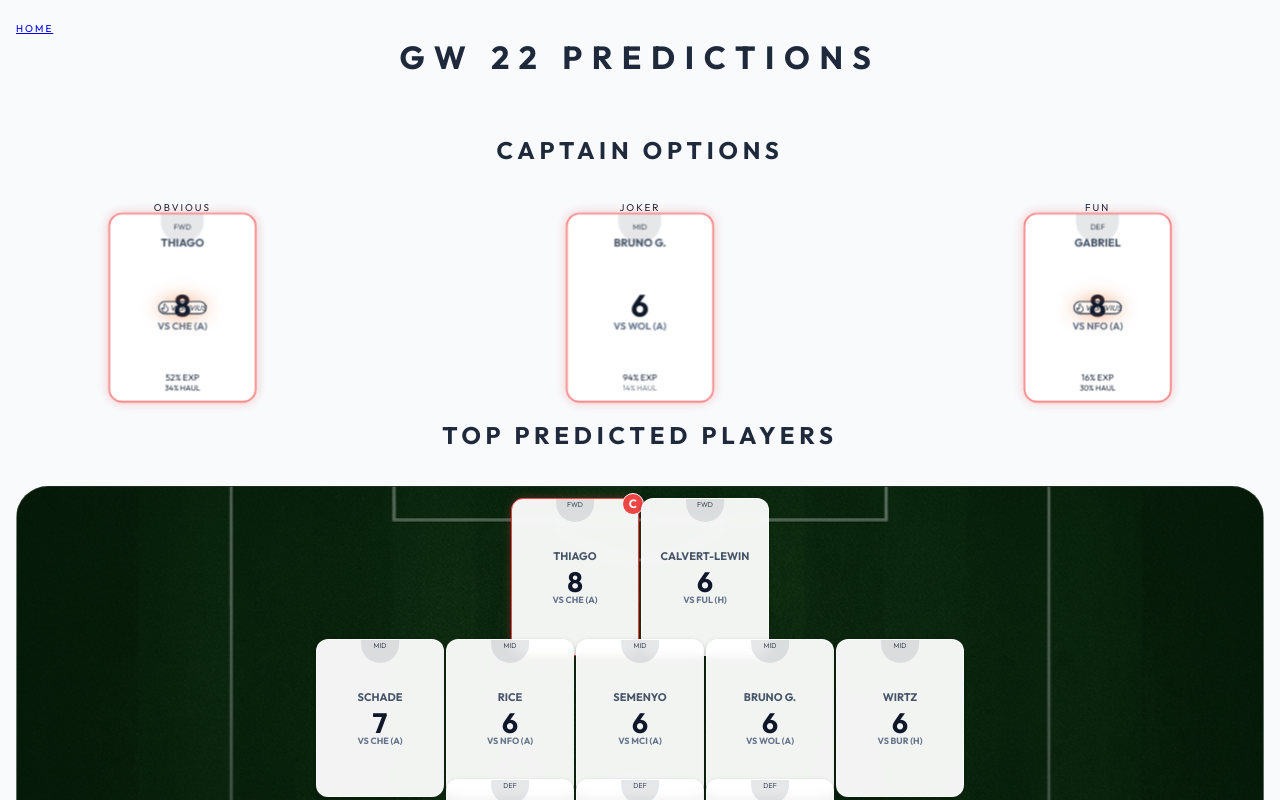
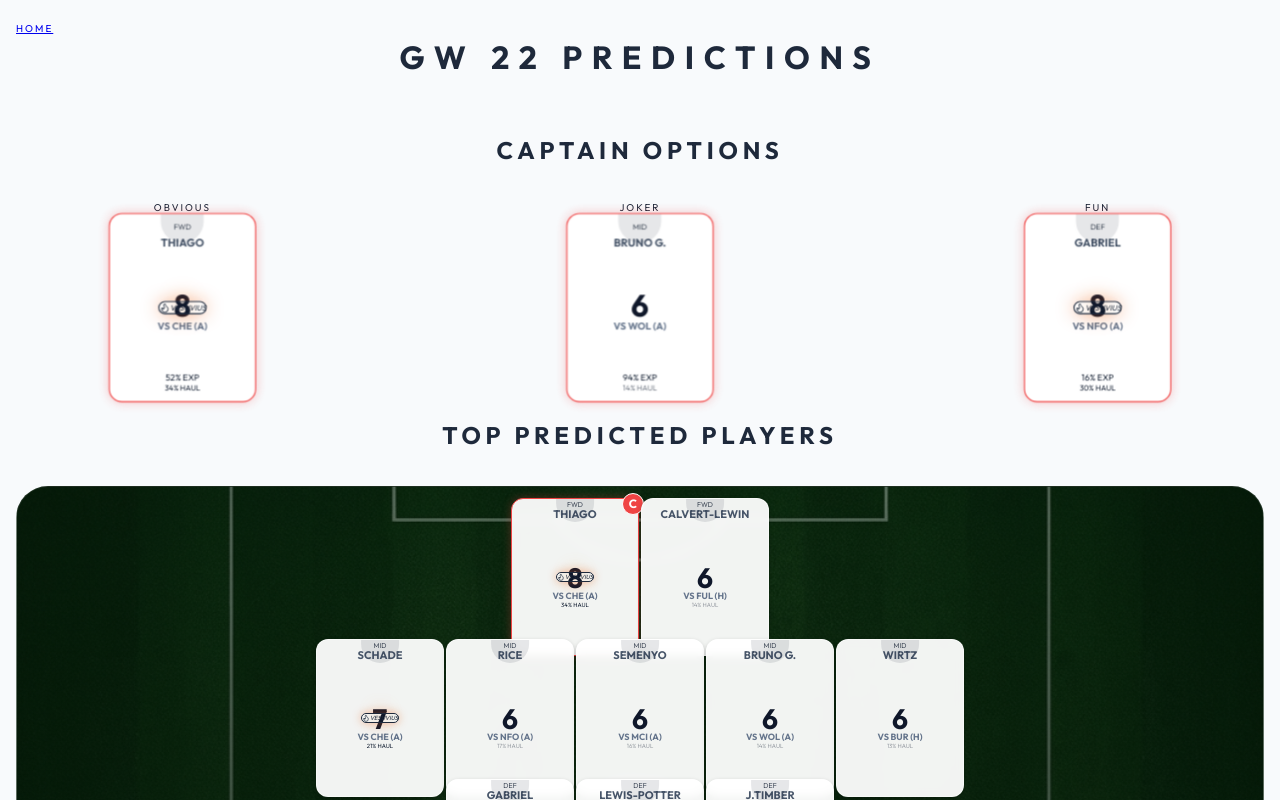
Before and after one commit to chriseyebagha/fantasy-premier-league, a Next.js app in the folder frontend/: page /fantasy/ in a window 1280 px wide. Shown: the top 800 px of the page. Built offline with nearby package versions, Linux system fonts and the light colour scheme.

Commit message:
feat(ui): integrate Vesuvius alerts and haul probability into pitch dashboard

```diff
--- a/frontend/src/components/PlayerDashboard.tsx
+++ b/frontend/src/components/PlayerDashboard.tsx
@@ -14,8 +14,16 @@ interface PlayerDashboardProps {
 import { formatFixture, getPositionText } from '../utils/fplUtils';
 
 const MiniPlayerCard = ({ player, isBench = false, isCaptain = false }: { player: any, isBench?: boolean, isCaptain?: boolean }) => (
-    <div className={`jersey-card ${isBench ? 'bench' : ''} ${isCaptain ? 'captain' : ''}`}>
+    <div className={`jersey-card relative ${isBench ? 'bench' : ''} ${isCaptain ? 'captain' : ''} ${player.haul_alert ? 'border-orange-500/50 shadow-[0_0_15px_rgba(234,88,12,0.15)]' : ''}`}>
         {isCaptain && <div className="captain-badge">C</div>}
+
+        {/* Vesuvius Pulse Badge */}
+        {player.haul_alert && (
+            <div className="absolute -top-1 -right-1 z-20 flex items-center gap-1 bg-gradient-to-r from-orange-600 to-red-600 rounded-full px-1.5 py-0.5 shadow-[0_0_10px_rgba(234,88,12,0.4)] animate-pulse border border-orange-400/30">
+                <svg xmlns="http://www.w3.org/2000/svg" width="8" height="8" viewBox="0 0 24 24" fill="none" stroke="currentColor" strokeWidth="2" strokeLinecap="round" strokeLinejoin="round" className="text-white fill-orange-200"><path d="M8.5 14.5A2.5 2.5 0 0 0 11 12c0-1.38-.5-2-1-3-1.072-2.143-.224-4.054 2-6 .5 2.5 2 4.9 4 6.5 2 1.6 3 3.5 3 5.5a7 7 0 1 1-14 0c0-1.153.433-2.294 1-3a2.5 2.5 0 0 0 2.5 2.5z" /></svg>
+                <span className="text-[6px] font-black italic tracking-tighter text-white">VESUVIUS</span>
+            </div>
+        )}
 
         <div className="absolute top-[2px] left-0 right-0 flex justify-center text-[7px] font-bold text-slate-400 opacity-80 leading-none z-10">
             {getPositionText(player.element_type || player.position)}
@@ -23,9 +31,18 @@ const MiniPlayerCard = ({ player, isBench = false, isCaptain = false }: { player
 
         <div className="name-text mt-2">{player.web_name}</div>
 
-        <div className="flex flex-col items-center">
-            <div className="score-text text-primary-glow">{Math.round(player.predicted_points)}</div>
+        <div className="flex flex-col items-center flex-1 justify-center">
+            <div className={`score-text transition-colors duration-500 ${player.haul_alert ? 'text-orange-400 drop-shadow-[0_0_8px_rgba(251,146,60,0.4)]' : 'text-primary-glow'}`}>
+                {Math.round(player.predicted_points)}
+            </div>
             <div className="fixture-text uppercase">{formatFixture(player.next_fixture)}</div>
+
+            {/* Haul Potential % Indicator */}
+            {player.haul_prob !== undefined && player.haul_prob > 0 && (
+                <div className={`text-[6px] font-black tracking-widest mt-0.5 px-1 rounded-full ${player.haul_alert ? 'bg-orange-500/10 text-orange-400' : 'text-slate-500 opacity-40'}`}>
+                    {Math.round(player.haul_prob * 100)}% HAUL
+                </div>
+            )}
         </div>
     </div>
 );
```
